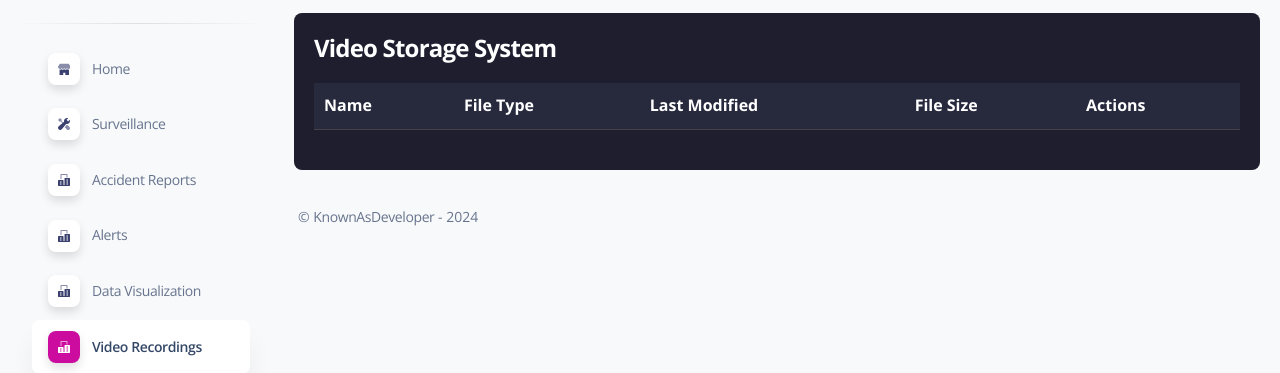
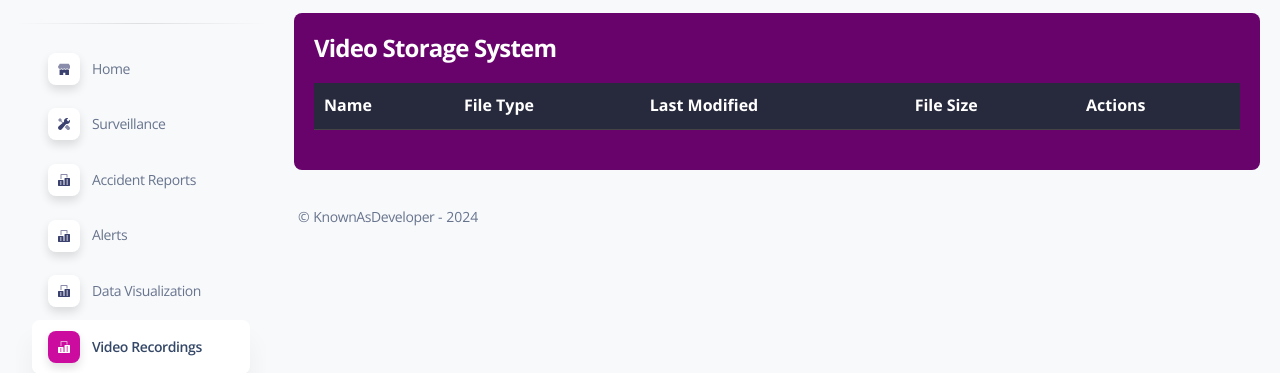
Before and after one commit to KnownAsDevelopers0680/Advanced-Surveillance-System, a Flask app: page /video-record.html in a window 1280 px wide. Shown: the part 71-444 px from the top of the page. Run offline with Flask 3, Linux system fonts and the light colour scheme; the visitor is signed in with stand-in values (Sample User, id 1); data that the repository does not hold is empty; parts of the project's set-up code (start-up, migrations or seed data) failed here and were passed over; some libraries are stand-ins or nearby versions.

Commit message:
change colour of video storage

```diff
--- a/apps/templates/home/video-record.html
+++ b/apps/templates/home/video-record.html
@@ -7,7 +7,7 @@
   .table-container {
     margin: 20px;
     padding: 20px;
-    background-color: #1e1e2f;
+    background-color: #67036a;
     border-radius: 8px;
     color: #ffffff;
   }
```
